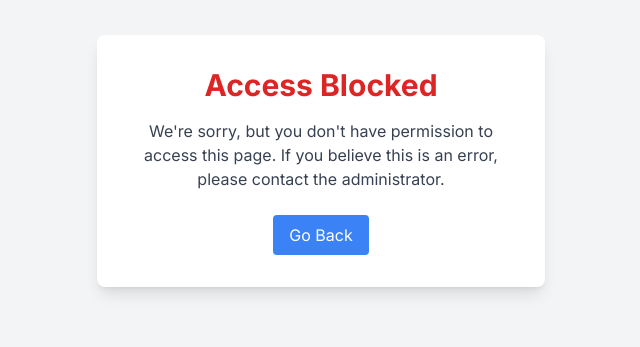
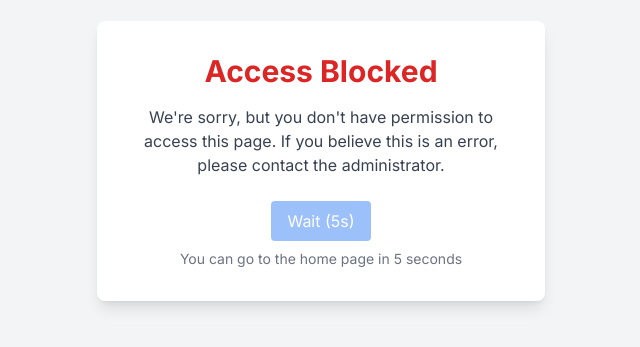
Before and after one commit to ritsrnjn/microtoolshub, a Next.js app: page /blocked in a window 1280 px wide. Shown: the part 239-586 px from the top of the page, without its empty margins (319-959 px from the left). Built offline with nearby package versions, Linux system fonts and the light colour scheme.

Commit message:
added blocked route

```diff
--- a/app/blocked/page.tsx
+++ b/app/blocked/page.tsx
@@ -1,6 +1,28 @@
-import React from 'react';
+'use client';
+
+import React, { useState, useEffect } from 'react';
+import { useRouter } from 'next/navigation';
 
 const BlockedPage = () => {
+  const router = useRouter();
+  const [timeLeft, setTimeLeft] = useState(10);
+  const [isButtonDisabled, setIsButtonDisabled] = useState(true);
+
+  useEffect(() => {
+    if (timeLeft > 0) {
+      const timerId = setTimeout(() => {
+        setTimeLeft(timeLeft - 1);
+      }, 1000);
+      return () => clearTimeout(timerId);
+    } else {
+      setIsButtonDisabled(false);
+    }
+  }, [timeLeft]);
+
+  const handleGoHome = () => {
+    router.push('/');
+  };
+
   return (
     <div className="flex items-center justify-center min-h-screen bg-gray-100">
       <div className="max-w-md w-full p-8 bg-white shadow-lg rounded-lg">
@@ -8,13 +30,21 @@ const BlockedPage = () => {
         <p className="text-gray-700 text-center mb-6">
           We're sorry, but you don't have permission to access this page. If you believe this is an error, please contact the administrator.
         </p>
-        <div className="flex justify-center">
+        <div className="flex flex-col items-center">
           <button
-            className="px-4 py-2 bg-blue-500 text-white rounded hover:bg-blue-600 transition-colors"
-            onClick={() => window.history.back()}
+            className={`px-4 py-2 bg-blue-500 text-white rounded transition-colors ${
+              isButtonDisabled ? 'opacity-50 cursor-not-allowed' : 'hover:bg-blue-600'
+            }`}
+            onClick={handleGoHome}
+            disabled={isButtonDisabled}
           >
-            Go Back
+            {isButtonDisabled ? `Wait (${timeLeft}s)` : 'Go to Home'}
           </button>
+          {isButtonDisabled && (
+            <p className="mt-2 text-sm text-gray-500">
+              You can go to the home page in {timeLeft} seconds
+            </p>
+          )}
         </div>
       </div>
     </div>
```
